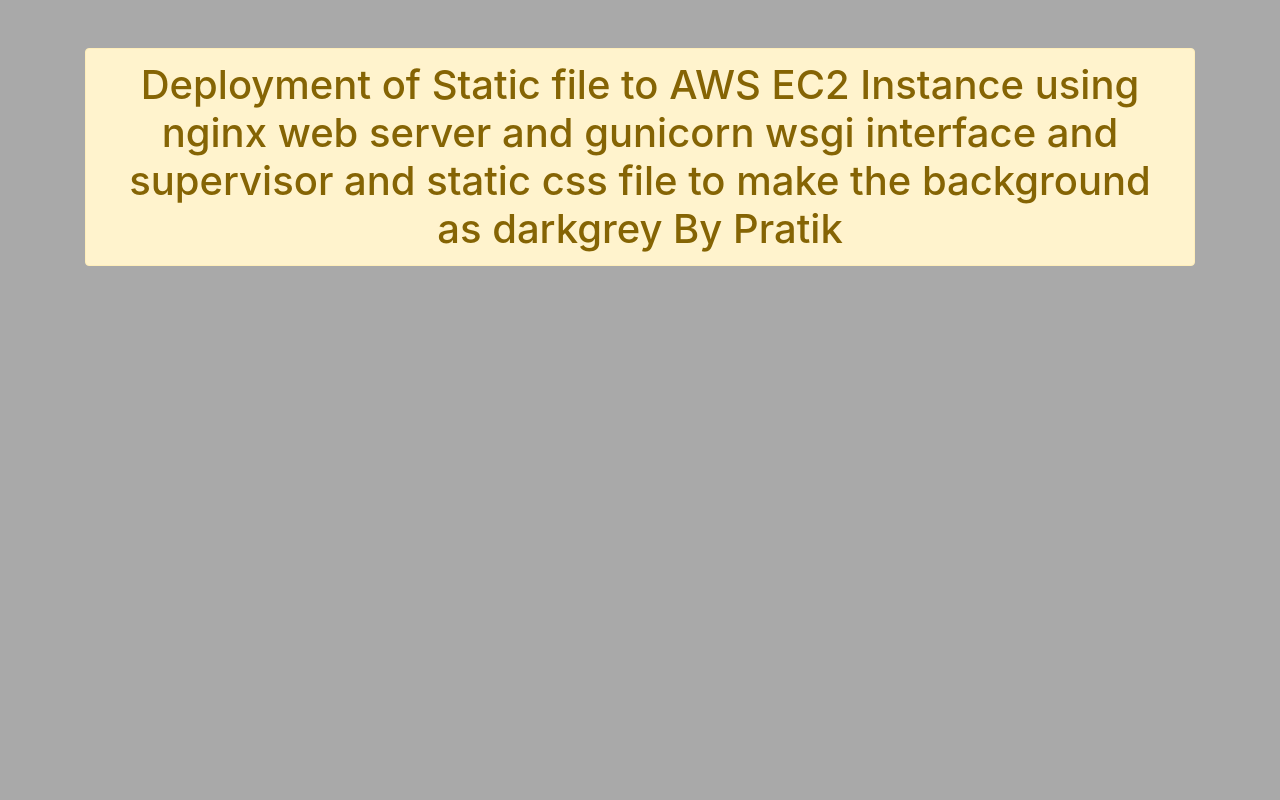
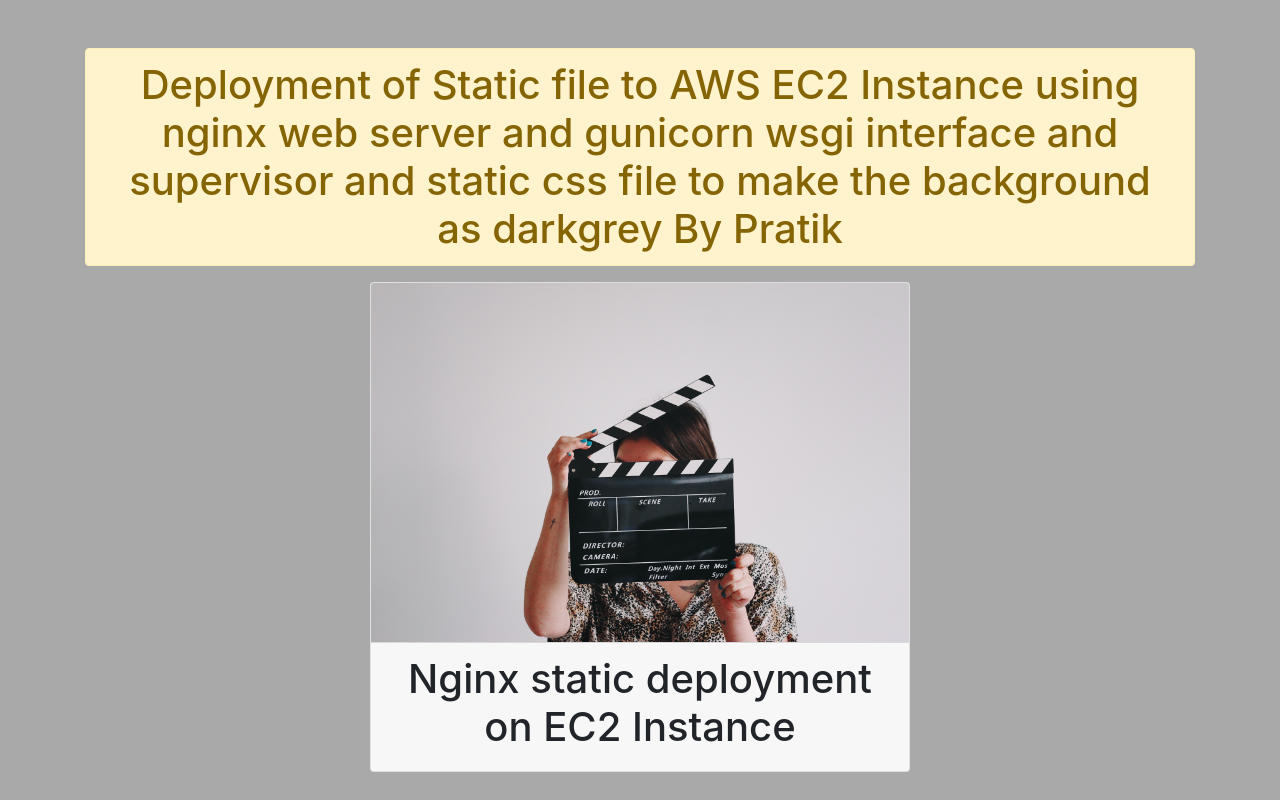
Before and after one commit to psarangi550/Deploy_Static_Aws_nginx_guni, a Django app: page / in a window 1280 px wide. Run offline with Django 3.2, Linux system fonts and the light colour scheme.

Commit message:
second commit

```diff
--- a/DeployStaticApp/templates/DeployStaticApp/index.html
+++ b/DeployStaticApp/templates/DeployStaticApp/index.html
@@ -13,6 +13,18 @@
     <div class="container mt-5" align="center">
         <h1 class="display-5 alert alert-warning">Deployment of Static file to AWS EC2 Instance using nginx  web server and gunicorn wsgi interface and supervisor and static css file to make the background as darkgrey By Pratik </h1>
     </div>
+    <div class="container mt-2">
+        <div class="row">
+            <div class="col-md-6 m-auto">
+                <div class="card">
+                    <img src="{% static 'DeployStaticApp/images/today.jpg' %}" alt="" class="card-img-top" width="200px">
+                    <div class="card-footer">
+                        <h1 class="text-center">Nginx static deployment on EC2 Instance</h1>
+                    </div>
+                </div>
+            </div>
+        </div>
+    </div>
     <!-- jQuery first, then Popper.js and Bootstrap JS. -->
     <script src="https://code.jquery.com/jquery-3.5.1.slim.min.js" integrity="sha384-DfXdz2htPH0lsSSs5nCTpuj/zy4C+OGpamoFVy38MVBnE+IbbVYUew+OrCXaRkfj" crossorigin="anonymous"></script>
     <script src="https://cdn.jsdelivr.net/npm/popper.js@1.16.1/dist/umd/popper.min.js" integrity="sha384-9/reFTGAW83EW2RDu2S0VKaIzap3H66lZH81PoYlFhbGU+6BZp6G7niu735Sk7lN" crossorigin="anonymous"></script>
```
Also changed, not shown: DeployStaticApp/static/DeployStaticApp/images/today.jpg (added).
